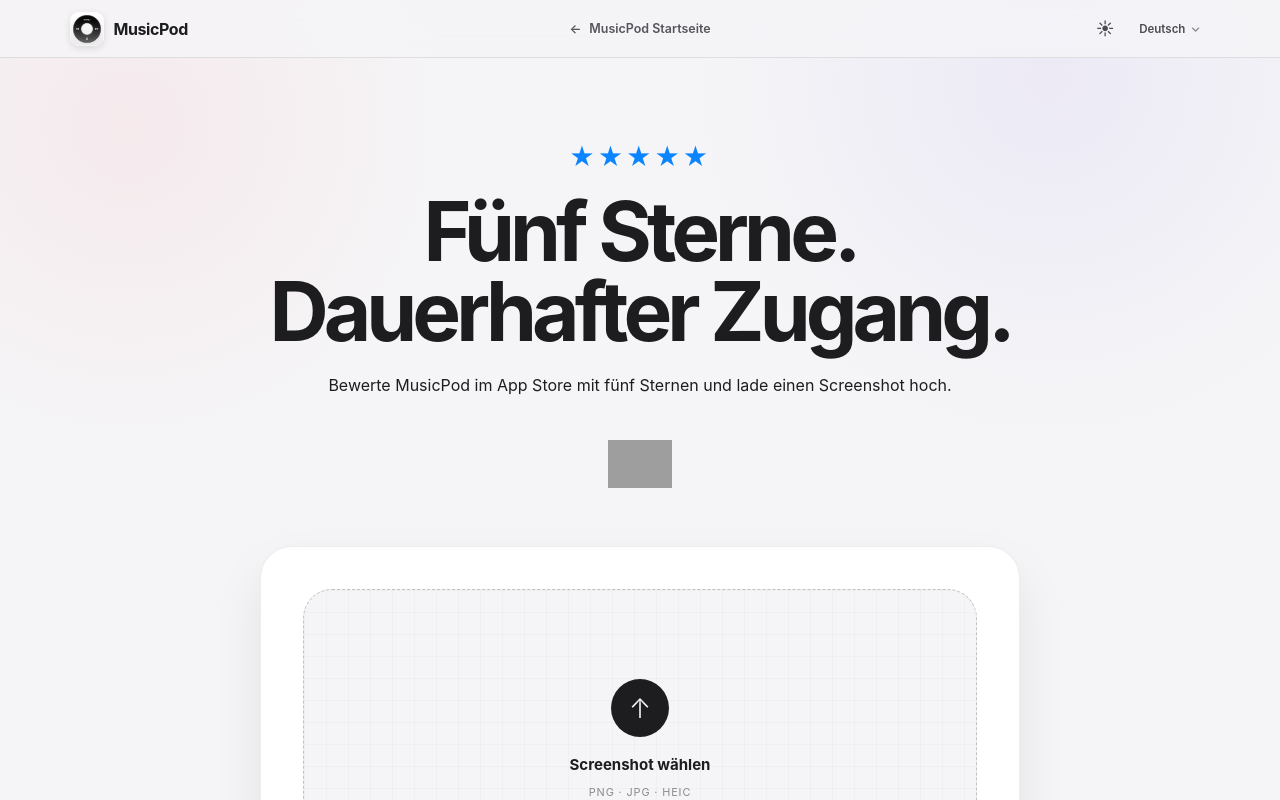
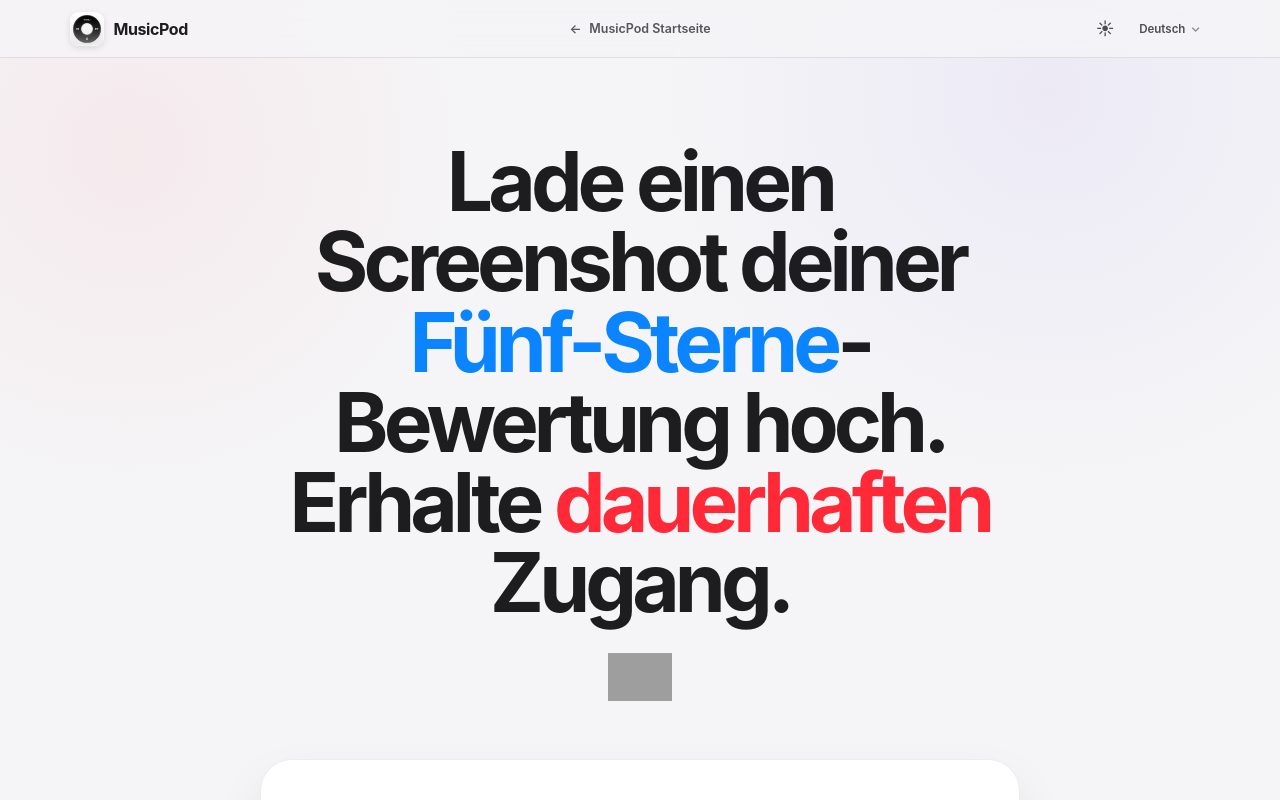
Before and after one commit to leavestylecode/MusicPodWeb, a Next.js app: page /de/reward in a window 1280 px wide. Shown: the top 800 px of the page. Built offline with nearby package versions, Linux system fonts and the light colour scheme; grey boxes are pictures that could not be loaded.

Commit message:
Refine reward page headline

```diff
--- a/app/[locale]/reward/page.tsx
+++ b/app/[locale]/reward/page.tsx
@@ -78,9 +78,13 @@
       <main className="reward-main">
         <section className="reward-hero">
           <div className="reward-hero-copy">
-            <div className="reward-stars" aria-hidden="true">★★★★★</div>
-            <h1>{messages.title}</h1>
-            <p>{messages.body}</p>
+            <h1>
+              {messages.title.map((line) => (
+                <span key={line.tone}>
+                  {line.before}<em className={`reward-title-accent ${line.tone}`}>{line.accent}</em>{line.after}
+                </span>
+              ))}
+            </h1>
             <a
               aria-label={messages.review}
               className="reward-store-link"
--- a/app/globals.css
+++ b/app/globals.css
@@ -2767,7 +2767,7 @@
 }
 
 .reward-hero-copy h1 {
-  margin: 20px 0 22px;
+  margin: 0;
   font-size: clamp(3.2rem, 6.4vw, 5.8rem);
   font-weight: 740;
   letter-spacing: -0.06em;
@@ -2775,25 +2775,20 @@
   text-wrap: balance;
 }
 
+.reward-hero-copy h1 > span {
+  display: block;
+}
+
+.reward-title-accent {
+  font-style: normal;
+}
+
+.reward-title-accent.rating { color: #0a84ff; }
+.reward-title-accent.lifetime { color: var(--red); }
+
 html[lang^="zh"] .reward-hero-copy h1 {
   letter-spacing: -0.04em;
   line-height: 1.02;
-}
-
-.reward-hero-copy > p:last-child {
-  max-width: 580px;
-  margin: 0 auto;
-  color: var(--muted);
-  font-size: clamp(1rem, 1.4vw, 1.16rem);
-  letter-spacing: -0.02em;
-  line-height: 1.55;
-}
-
-.reward-stars {
-  margin-bottom: 0;
-  color: #0a84ff;
-  font-size: clamp(1.15rem, 2vw, 1.55rem);
-  letter-spacing: 0.1em;
 }
 
 .reward-store-link {
--- a/lib/reward-dictionaries.ts
+++ b/lib/reward-dictionaries.ts
@@ -1,16 +1,20 @@
 import type { Locale } from "./locales";
+
+type RewardTitleLine = {
+  before: string;
+  accent: string;
+  after: string;
+  tone: "rating" | "lifetime";
+};
 
 export type RewardMessages = {
   metaTitle: string;
   metaDescription: string;
   back: string;
   navLabel: string;
-  eyebrow: string;
-  title: string;
-  body: string;
+  title: readonly [RewardTitleLine, RewardTitleLine];
   review: string;
   uploadTitle: string;
-  uploadHint: string;
   localOnly: string;
   choose: string;
   replace: string;
@@ -36,12 +40,12 @@
   metaDescription: "Review MusicPod on the App Store and claim lifetime access.",
   back: "MusicPod home",
   navLabel: "Lifetime reward",
-  eyebrow: "MusicPod review reward",
-  title: "Upload a 5-star review. Get lifetime access.",
-  body: "Your screenshot must show MusicPod and five selected stars.",
+  title: [
+    { before: "Upload a ", accent: "5-star", after: " review screenshot.", tone: "rating" },
+    { before: "Get ", accent: "lifetime", after: " access.", tone: "lifetime" },
+  ],
   review: "Review on the App Store",
   uploadTitle: "Upload a 5-star review screenshot",
-  uploadHint: "The screenshot must show MusicPod and five selected stars.",
   localOnly: "Checked on this device. The image is never uploaded.",
   choose: "Upload screenshot",
   replace: "Choose another",
@@ -67,12 +71,12 @@
   metaDescription: "在 App Store 为 MusicPod 五星好评，上传截图领取终身会员兑换码。",
   back: "MusicPod 首页",
   navLabel: "好评送终身会员",
-  eyebrow: "MusicPod 好评回馈",
-  title: "上传五星好评截图，领取终身会员",
-  body: "截图需包含 MusicPod 名称和已点亮的五颗星。",
+  title: [
+    { before: "上传", accent: "五星", after: "好评截图。", tone: "rating" },
+    { before: "领取", accent: "终身", after: "会员。", tone: "lifetime" },
+  ],
   review: "前往 App Store 评价",
   uploadTitle: "上传五星好评截图",
-  uploadHint: "截图需包含 MusicPod 名称和已点亮的五颗星。",
   localOnly: "图片仅在本机识别，不会上传。",
   choose: "上传好评截图",
   replace: "重新选择",
@@ -99,12 +103,12 @@
   metaDescription: "在 App Store 為 MusicPod 五星好評，上傳截圖領取終身會員兌換碼。",
   back: "MusicPod 首頁",
   navLabel: "好評送終身會員",
-  eyebrow: "MusicPod 好評回饋",
-  title: "上傳五星好評截圖，領取終身會員",
-  body: "截圖需包含 MusicPod 名稱和已點亮的五顆星。",
+  title: [
+    { before: "上傳", accent: "五星", after: "好評截圖。", tone: "rating" },
+    { before: "領取", accent: "終身", after: "會員。", tone: "lifetime" },
+  ],
   review: "前往 App Store 評價",
   uploadTitle: "上傳五星好評截圖",
-  uploadHint: "截圖需包含 MusicPod 名稱和已點亮的五顆星。",
   localOnly: "圖片僅在本機辨識，不會上傳。",
   choose: "上傳好評截圖",
   replace: "重新選擇",
@@ -129,12 +133,12 @@
   ja: {
     back: "MusicPod ホーム",
     navLabel: "レビューで永久アクセス",
-    eyebrow: "MusicPod からのお礼",
-    title: "星5つで、永久アクセス。",
-    body: "App Store で MusicPod を星5つで評価し、スクリーンショットをアップロードしてください。",
+    title: [
+      { before: "", accent: "星5つ", after: "のレビュー画面をアップロード。", tone: "rating" },
+      { before: "", accent: "永久", after: "アクセスを受け取る。", tone: "lifetime" },
+    ],
     review: "App Store でレビュー",
     uploadTitle: "レビュー画面をアップロード",
-    uploadHint: "MusicPod の名前と選択された5つの星が見える画面を選んでください。",
     localOnly: "画像はこのデバイス内だけで確認され、アップロードされません。",
     choose: "画像を選ぶ",
     replace: "別の画像を選ぶ",
@@ -147,9 +151,10 @@
   ko: {
     back: "MusicPod 홈",
     navLabel: "리뷰하고 평생 이용",
-    eyebrow: "MusicPod 감사 혜택",
-    title: "별 다섯 개, 평생 이용.",
-    body: "App Store에서 MusicPod에 별 다섯 개 리뷰를 남기고 스크린샷을 올려 주세요.",
+    title: [
+      { before: "", accent: "별 다섯 개", after: " 리뷰 화면을 업로드하세요.", tone: "rating" },
+      { before: "", accent: "평생", after: " 이용권을 받으세요.", tone: "lifetime" },
+    ],
     review: "App Store에서 리뷰하기",
     uploadTitle: "리뷰 스크린샷 업로드",
     localOnly: "이미지는 이 기기에서만 확인되며 업로드되지 않습니다.",
@@ -164,9 +169,10 @@
   es: {
     back: "Inicio de MusicPod",
     navLabel: "Reseña por acceso de por vida",
-    eyebrow: "Un agradecimiento de MusicPod",
-    title: "Cinco estrellas. Acceso de por vida.",
-    body: "Deja una reseña de cinco estrellas en App Store y sube una captura para recibir tu código.",
+    title: [
+      { before: "Sube una captura de tu reseña de ", accent: "cinco estrellas", after: ".", tone: "rating" },
+      { before: "Obtén acceso ", accent: "de por vida", after: ".", tone: "lifetime" },
+    ],
     review: "Valorar en App Store",
     uploadTitle: "Sube la captura de tu reseña",
     localOnly: "La imagen se comprueba en este dispositivo y nunca se sube.",
@@ -181,9 +187,10 @@
   fr: {
     back: "Accueil MusicPod",
     navLabel: "Avis contre accès à vie",
-    eyebrow: "Un merci de MusicPod",
-    title: "Cinq étoiles. Accès à vie.",
-    body: "Laissez un avis cinq étoiles sur l’App Store, puis importez une capture pour recevoir votre code.",
+    title: [
+      { before: "Importez une capture de votre avis ", accent: "cinq étoiles", after: ".", tone: "rating" },
+      { before: "Obtenez un accès ", accent: "à vie", after: ".", tone: "lifetime" },
+    ],
     review: "Noter sur l’App Store",
     uploadTitle: "Importez la capture de votre avis",
     localOnly: "L’image est vérifiée sur cet appareil et n’est jamais envoyée.",
@@ -198,9 +205,10 @@
   de: {
     back: "MusicPod Startseite",
     navLabel: "Bewerten und dauerhaft nutzen",
-    eyebrow: "Ein Dankeschön von MusicPod",
-    title: "Fünf Sterne. Dauerhafter Zugang.",
-    body: "Bewerte MusicPod im App Store mit fünf Sternen und lade einen Screenshot hoch.",
+    title: [
+      { before: "Lade einen Screenshot deiner ", accent: "Fünf-Sterne", after: "-Bewertung hoch.", tone: "rating" },
+      { before: "Erhalte ", accent: "dauerhaften", after: " Zugang.", tone: "lifetime" },
+    ],
     review: "Im App Store bewerten",
     uploadTitle: "Bewertungs-Screenshot hochladen",
     localOnly: "Das Bild wird nur auf diesem Gerät geprüft und nicht hochgeladen.",
@@ -215,9 +223,10 @@
   "pt-br": {
     back: "Início do MusicPod",
     navLabel: "Avalie e ganhe acesso vitalício",
-    eyebrow: "Um agradecimento do MusicPod",
-    title: "Cinco estrelas. Acesso vitalício.",
-    body: "Avalie o MusicPod com cinco estrelas na App Store e envie uma captura para receber seu código.",
+    title: [
+      { before: "Envie uma captura da avaliação de ", accent: "cinco estrelas", after: ".", tone: "rating" },
+      { before: "Receba acesso ", accent: "vitalício", after: ".", tone: "lifetime" },
+    ],
     review: "Avaliar na App Store",
     uploadTitle: "Envie a captura da avaliação",
     localOnly: "A imagem é verificada neste aparelho e nunca é enviada.",
```
Also changed, not shown: 1 other file (tests, documents, lock files or other folders).
